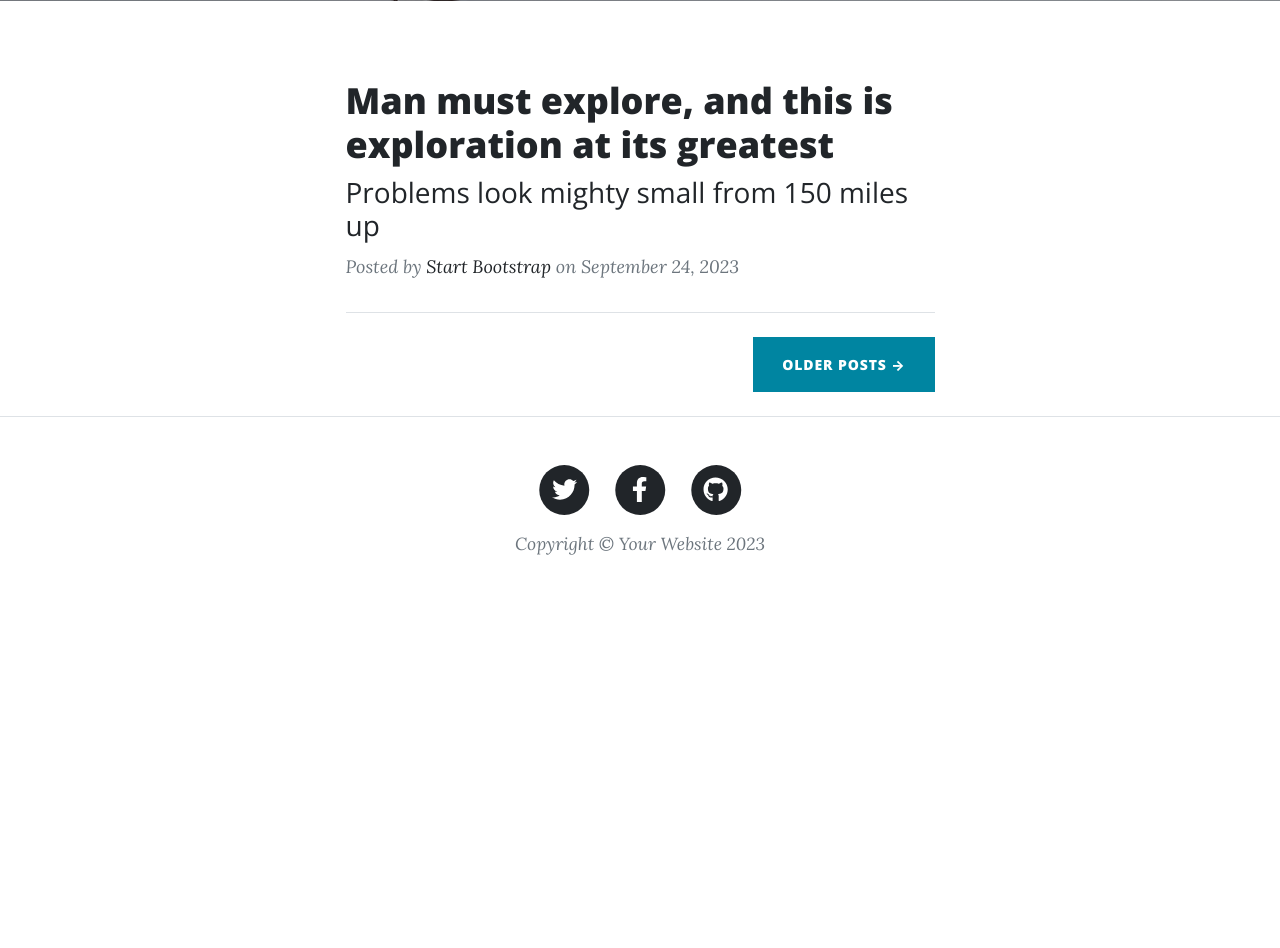
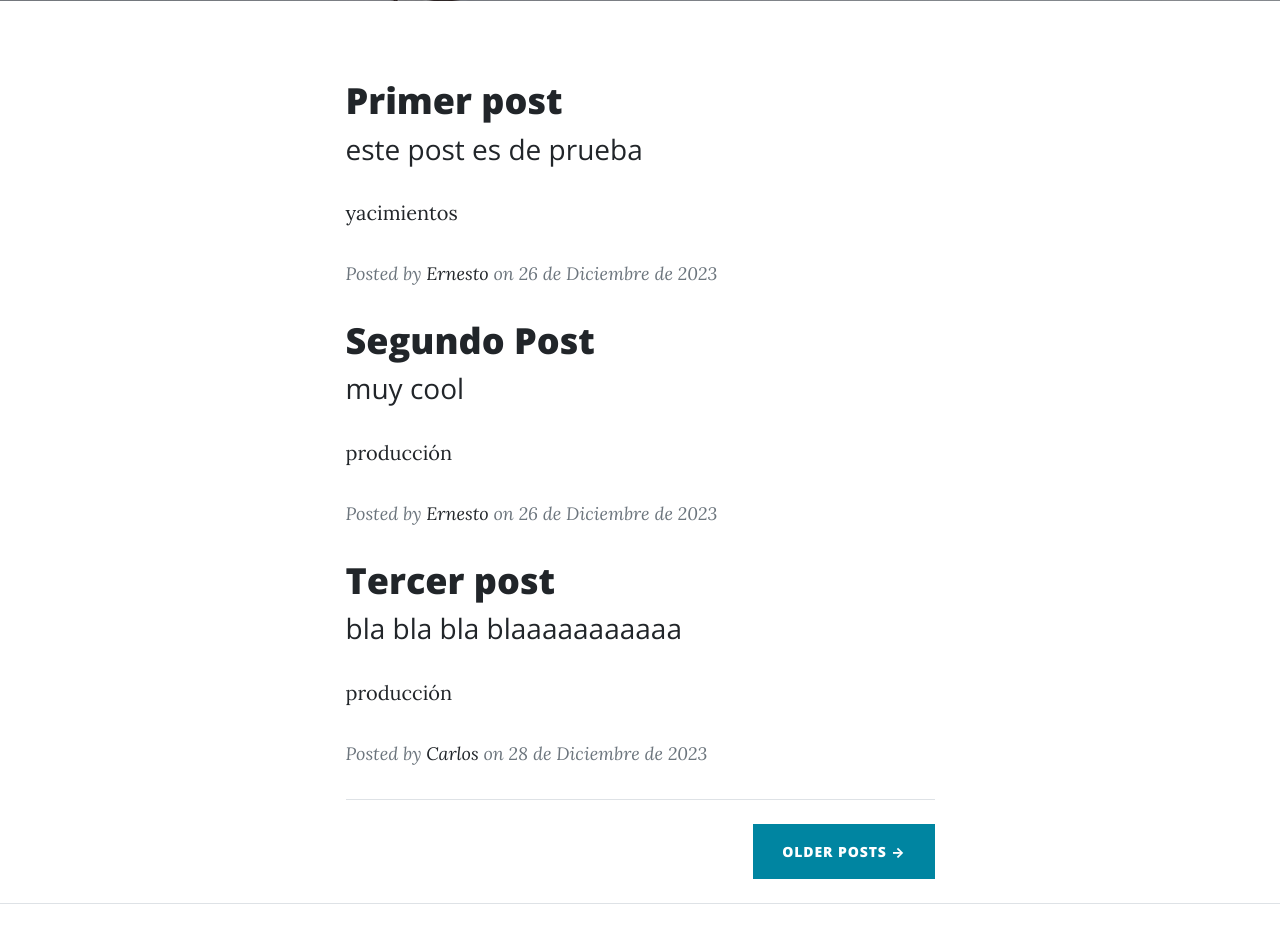
Before and after one commit to netoxdw/Blog_dev, a Django app: page / in a window 1280 px wide. Shown: the part 627-1575 px from the top of the page. Before the commit the page ends 1182 px from the top, so only its background shows below. Run offline with Django 5.2, Linux system fonts and the light colour scheme; data comes from the database, SQL or seed files in the repository; both versions use the stored data as it was after the commit; some libraries are stand-ins or nearby versions.

Commit message:
Listado y fltrado por categoria

```diff
--- a/blog/templates/index.html
+++ b/blog/templates/index.html
@@ -54,17 +54,32 @@
             <div class="row gx-4 gx-lg-5 justify-content-center">
                 <div class="col-md-10 col-lg-8 col-xl-7">
                     <!-- Post preview-->
+                    {% block content %}
+                    {% if posts_aprobados %}
+                    {% for post in posts_aprobados %}
+
+
+
                     <div class="post-preview">
                         <a href="post.html">
-                            <h2 class="post-title">Man must explore, and this is exploration at its greatest</h2>
-                            <h3 class="post-subtitle">Problems look mighty small from 150 miles up</h3>
+                            <h2 class="post-title">{{post.titulo}}</h2>
+                            <h3 class="post-subtitle">{{post.descripcion}}</h3>
+                            <p>{{post.categoria}}</p>
                         </a>
                         <p class="post-meta">
                             Posted by
-                            <a href="#!">Start Bootstrap</a>
-                            on September 24, 2023
+                            <a href="#!">{{post.autor}}</a>
+                            on {{post.fecha_creacion}}
                         </p>
                     </div>
+                    {% endfor %}
+
+                    {% else %}
+                    <h3>No hay posts</h3>
+                    {% endif%}
+                    {% endblock %}
+
+
                     <!-- Divider-->
                     <hr class="my-4" />
 
--- a/blog/views.py
+++ b/blog/views.py
@@ -1,15 +1,39 @@
+from typing import Any
+from django.db.models.query import QuerySet
 from django.shortcuts import render
-from django.views.generic import TemplateView
+from django.http import Http404
+from django.views.generic import ListView
+from .models import Post, Categoria
 # Create your views here.
 
-class IndexView(TemplateView):
+class IndexView(ListView):
+    model = Post
     template_name = 'index.html'
+    context_object_name = 'posts_aprobados'
+    def get_queryset(self):
+        posts_aprobados = Post.objects.filter(estado = True)
+        return posts_aprobados
 
-class GeneralesView(TemplateView):
+class GeneralesView(ListView):
+    model = Post
     template_name = 'generales.html'
 
-class YacimientosView(TemplateView):
+class YacimientosView(ListView):
+    model = Post
     template_name = 'yacimientos.html'
+    context_object_name = 'posts_aprobados'
+    def get_queryset(self):
+        categoria_ = Categoria.objects.get(nombre='yacimientos')
+        posts_yacimientos = Post.objects.filter(estado = True, categoria = categoria_)
+        return posts_yacimientos
 
-class PerforacionView(TemplateView):
+
+
+class PerforacionView(ListView):
+    model = Post
     template_name = 'perforacion.html'
+    context_object_name = 'posts_aprobados'
+    def get_queryset(self):
+        categoria_ = Categoria.objects.get(nombre='producción')
+        posts_produccion = Post.objects.filter(estado = True, categoria = categoria_)
+        return posts_produccion
```
Also changed, not shown: blog/templates/yacimientos.html (line endings or trailing spaces), db.sqlite3.
